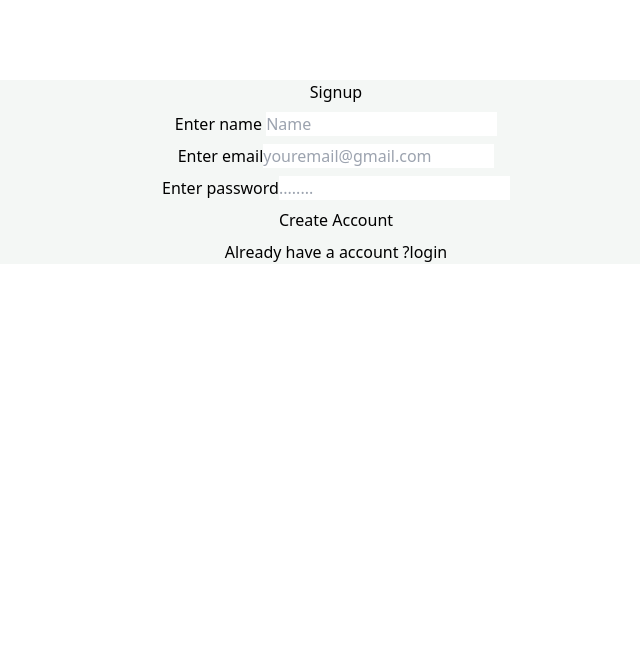
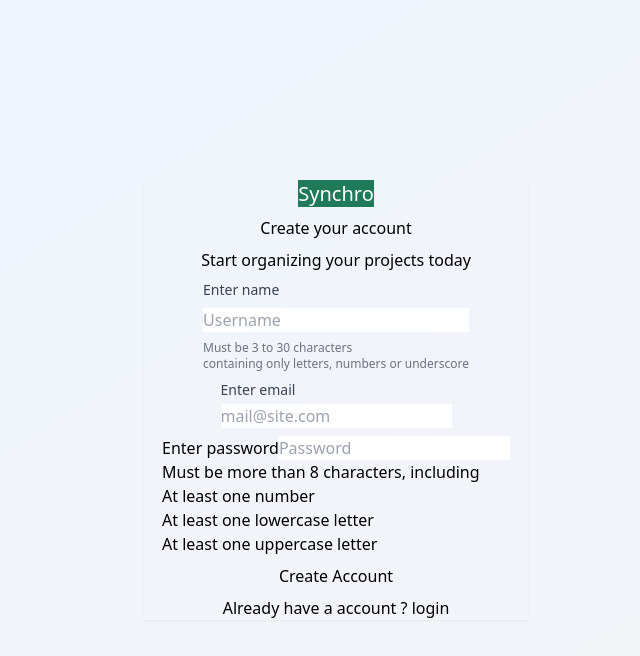
Before and after one commit to Dnshivani/Synchro, a React (Vite) app in the folder Frontend/: page /signup in a window 1280 px wide. Shown: the top 656 px of the page, without its empty margins (304-944 px from the left). Built offline with nearby package versions, Linux system fonts and the light colour scheme.

Commit message:
signup modified

```diff
--- a/Frontend/package.json
+++ b/Frontend/package.json
@@ -10,6 +10,7 @@
     "preview": "vite preview"
   },
   "dependencies": {
+    "axios": "^1.13.2",
     "daisyui": "^5.5.14",
     "react": "^19.2.0",
     "react-dom": "^19.2.0",
--- a/Frontend/src/Components/Signup.jsx
+++ b/Frontend/src/Components/Signup.jsx
@@ -3,37 +3,116 @@ import { Link } from 'react-router-dom'
 import Landing from './Landing'
 import HeroSection from './HeroSection'
 import Logo from './Logo'
+import axios from 'axios'
 
 export default function Signup() {
     const [isSignup, changePage] = React.useState(true);
     const [details, modify] = React.useState({ "name": "", "email": "", "password": "" });
+    const [isLoading, setLoad] = React.useState(false);
+    const [error, showError] = React.useState("");
+    const [success, showSuccess] = React.useState("");
+
+    React.useEffect(() => {
+        const timer = setTimeout(() => {
+            showError("");
+            showSuccess("");
+        }, 3000);
+        return () =>
+            clearTimeout(timer);
+
+
+    }, [success, error]);
+
     const handleChange = (e) => {
-        modify({ ...details, [e.target.name]: e.target.value })
-        // console.log(details)
+        modify({ ...details, [e.target.name]: e.target.value });
+        console.log(details);
     };
 
-    const clear = () => {
-        modify({ "name": "", "email": "", "password": "" });
-    };
-    return (
+    const fetch = async (e) => {
+        e.preventDefault(); //basic ga going to some url signup?email=" "&password ala vellakunda stopping
+        setLoad(true);
+        try {
+            if (isSignup) {
+                const response = await axios.post("http://localhost:5000/user/register", details, {
+                    headers: { "Content-Type": "application/json", },
+                });
+                console.log(response.data);
+                if (response.data == 200) { showSuccess("Created account successfully."); }
+                else {
+                    showError("this name or email already exists.");
+                }
+            } else {
+                const response = await axios.post("http://localhost:5000/user/login", details, {
+                    headers: { "Content-Type": "application/json", },
+                });
+                console.log(response.data);
 
-        <div className=' mt-20 bg-custom-secondary' >
-            <form className='flex flex-col gap-2 items-center justify-center' >
-                <p className=''>{isSignup ? 'Signup' : 'Login'}</p>
-                {isSignup && (<div className='gap-2'>
-                    < label className='justify-center' > Enter name  </label >
-                    <input className=' justify-center' name='name' value={details.name} onChange={handleChange} type='text' placeholder='Name' required /> </div>)}
+                if (response.data == 200) { showSuccess("Verified successfully."); }
+                else {
+                    showError("incorrect email or password. please check ");
+                }
 
-                <div> <label className='justify-center' >Enter email</label>
-                    <input className='justify-center' name='email' value={details.email} onChange={handleChange} type='email' placeholder='youremail@gmail.com' required /></div>
-                <div> <label className='  justify-center ' >Enter password</label>
-                    <input className='  justify-center ' name='password' value={details.password} onChange={handleChange} type='password' placeholder='........' required /></div>
-                <button className='item justify-center btn ' onClick={() => { clear() }}>{isSignup ? 'Create Account' : 'Login'} </button>
-                <button onClick={() => { changePage(!isSignup) }}>{isSignup ? 'Already have a account ?login ' : 'Dont have a account ? Signup'}</button>
-            </form >
-
-        </div >
+            }
+        } catch (e) {
+            console.error(e);
+            showError(e);
+        }
+        finally {
+            setLoad(false);
+            modify({ "name": "", "email": "", "password": "" });
+        }
 
 
+    };
+
+
+    return (
+        <div className="min-h-screen bg-gradient-to-br from-blue-50 to-gray-100 flex items-center justify-center p-4">
+            <div className=' max-w-lg card bg-base-100 w-96 shadow-sm' >
+
+                <form className='flex flex-col gap-2 items-center justify-center card-body' method="POST" onSubmit={fetch}   >
+                    <div className='card-title'> <Link to="/">  <Logo /></Link></div>
+
+                    <h2 className=''>{isSignup ? 'Create your account' : 'Welcome back'}</h2>
+                    <p className=''>{isSignup ? 'Start organizing your projects today' : 'Enter your credentials to access your workspaces'}</p>
+
+                    {isSignup && (<div className='space-y-2'>
+                        < label className='justify-center block text-sm font-medium text-gray-700' > Enter name  </label >
+                        <input type="text" className="input input-bordered w-full validator focus:input-primary  " required placeholder="Username" name='name' value={details.name} onChange={handleChange}
+                            pattern="[A-Za-z][A-Za-z0-9\_]*" minLength="3" maxLength="30" title="Only letters, numbers or dash" />
+                        <p className="validator-hint text-xs text-gray-500 mt-1">
+                            Must be 3 to 30 characters
+                            <br />containing only letters, numbers or underscore
+                        </p>
+                        {/* <input className=' justify-center' name='name' value={details.name} onChange={handleChange} type='text' placeholder='Name' required /> */}
+                    </div>)}
+
+                    <div className='space-y-1'> <label className='justify-center block text-sm font-medium text-gray-700' >Enter email</label>
+                        <input className="input validator" type="email" required placeholder="mail@site.com" name='email' value={details.email} onChange={handleChange} />
+                        {/* <input className='justify-center' name='email' value={details.email} onChange={handleChange} type='email' placeholder='youremail@gmail.com' required /> */}
+                    </div>
+                    <div> <label className='  justify-center ' >Enter password</label>
+                        <input type="password" className="input validator" required placeholder="Password" minLength="8" name='password' value={details.password} onChange={handleChange}
+                            pattern="(?=.*\d)(?=.*[a-z])(?=.*[A-Z]).{8,}"
+                            title="Must be more than 8 characters, including number, lowercase letter, uppercase letter" />
+                        <p className="validator-hint">
+                            Must be more than 8 characters, including
+                            <br />At least one number
+                            <br />At least one lowercase letter
+                            <br />At least one uppercase letter
+                        </p>
+                        {/* <input className='  justify-center ' name='password' value={details.password} onChange={handleChange} type='password' placeholder='........' required /> */}
+                    </div>
+                    <button className='item justify-center btn ' >{isSignup ? 'Create Account' : 'Login'} </button>
+                    <button onClick={() => { changePage(!isSignup) }}>{isSignup ? 'Already have a account ? login ' : 'Dont have a account ? Signup'}</button>
+                </form >
+                {success && <div role="alert" className="alert alert-success alert-soft">
+                    <span>{success}</span>
+                </div>}
+                {error && <div role="alert" className="alert alert-error alert-soft">
+                    <span>Error! Task failed successfully.</span>
+                </div>}
+            </div>
+        </div>
     )
 }
```
Also changed, not shown: 1 other file (tests, documents, lock files or other folders).
